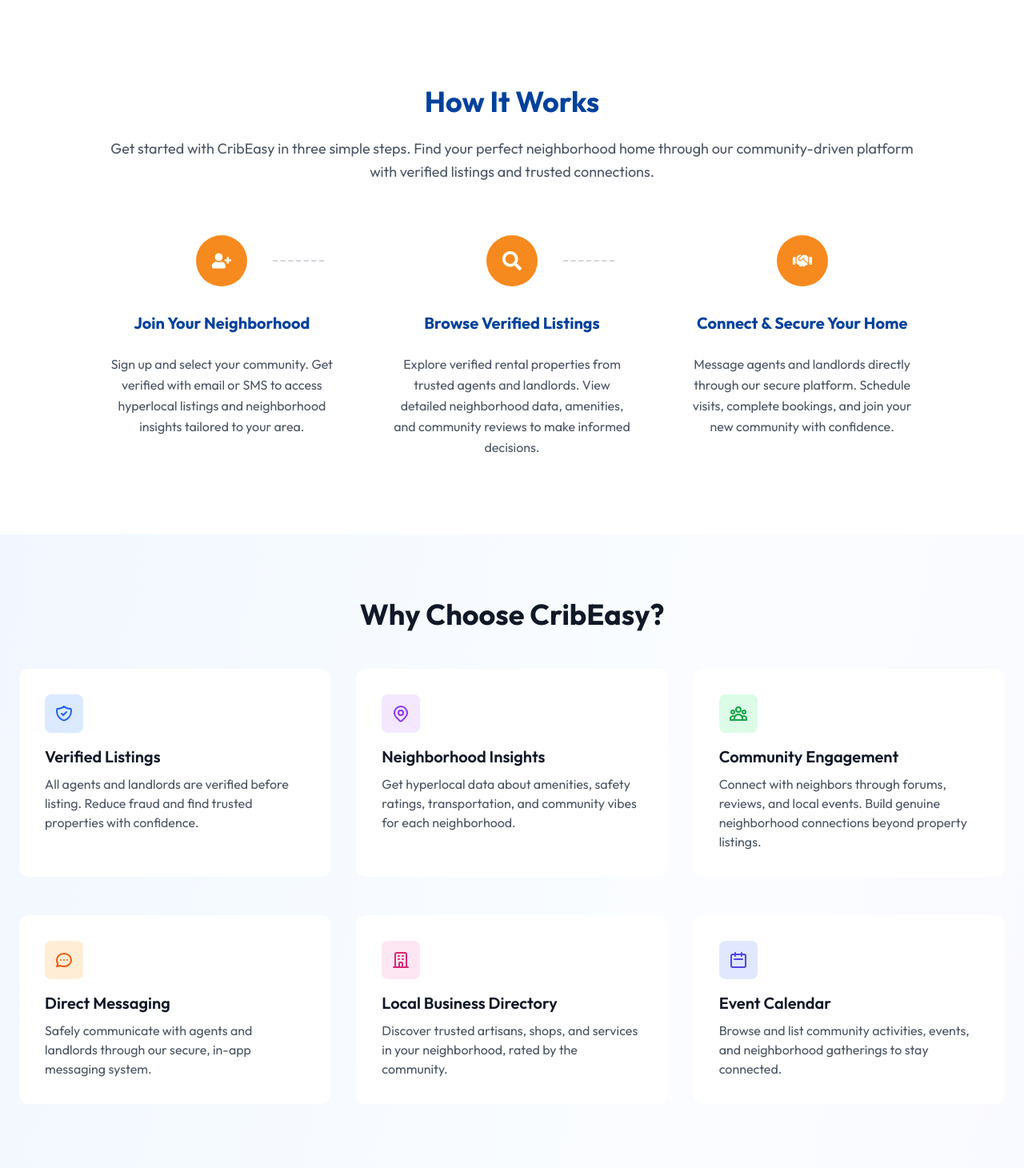
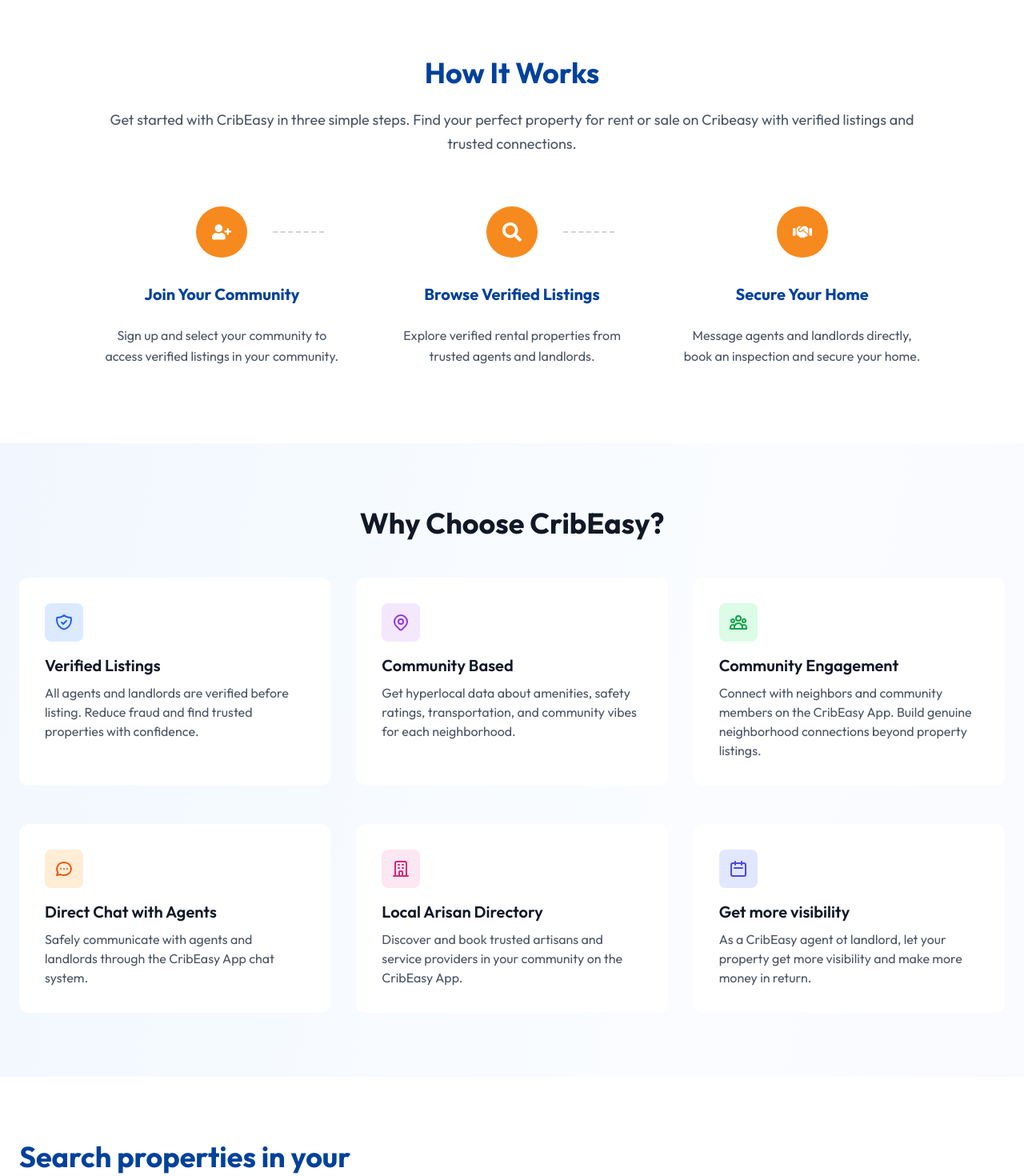
Before and after one commit to prestigetech02/cribeasy-landing, a Next.js app: page / in a window 1280 px wide. Shown: the part 920-2390 px from the top of the page at 80% size. Built offline with nearby package versions, Linux system fonts and the light colour scheme; no server answers.

Commit message:
new update

```diff
--- a/app/page.tsx
+++ b/app/page.tsx
@@ -13,8 +13,8 @@
     "@type": "Organization",
     "name": "CribEasy",
     "description": "Community-driven real estate platform connecting renters, agents, and residents through verified listings and neighborhood insights",
-    "url": process.env.NEXT_PUBLIC_SITE_URL || "https://cribeasy.com",
-    "logo": `${process.env.NEXT_PUBLIC_SITE_URL || "https://cribeasy.com"}/images/cribeasy-logo.jpg`,
+    "url": process.env.NEXT_PUBLIC_SITE_URL || "https://cribeasyapp.com",
+    "logo": `${process.env.NEXT_PUBLIC_SITE_URL || "https://cribeasyapp.com"}/images/cribeasy-logo.jpg`,
     "sameAs": [
       "https://twitter.com/cribeasy",
       "https://facebook.com/cribeasy",
@@ -23,7 +23,7 @@
     "contactPoint": {
       "@type": "ContactPoint",
       "contactType": "Customer Service",
-      "email": "support@cribeasy.com"
+      "email": "support@cribeasyapp.com"
     }
   };
 
@@ -31,12 +31,12 @@
     "@context": "https://schema.org",
     "@type": "WebSite",
     "name": "CribEasy",
-    "url": process.env.NEXT_PUBLIC_SITE_URL || "https://cribeasy.com",
+    "url": process.env.NEXT_PUBLIC_SITE_URL || "https://cribeasyapp.com",
     "potentialAction": {
       "@type": "SearchAction",
       "target": {
         "@type": "EntryPoint",
-        "urlTemplate": `${process.env.NEXT_PUBLIC_SITE_URL || "https://cribeasy.com"}/search?q={search_term_string}`
+        "urlTemplate": `${process.env.NEXT_PUBLIC_SITE_URL || "https://cribeasyapp.com"}/search?q={search_term_string}`
       },
       "query-input": "required name=search_term_string"
     }
@@ -192,12 +192,12 @@
                   on Cribeasy
                 </h1>
                 <p className="text-gray-600 mb-8 leading-relaxed text-[20px] md:text-[22px]">
-                  A community-driven real estate platform connecting renters, agents, and residents through
-                  verified listings, neighborhood insights, and trusted community connections.
+                The first community-driven real estate platform in Nigeria connecting you
+                with verified listings, trusted agents, and local insights
                 </p>
                 <div className="flex flex-col sm:flex-row items-center gap-4">
                   <button className="text-white px-8 py-5 rounded-full font-medium transition-colors shadow-lg w-full sm:w-auto text-[20px]" style={{ backgroundColor: '#00419c' }} onMouseEnter={(e) => e.currentTarget.style.backgroundColor = '#003080'} onMouseLeave={(e) => e.currentTarget.style.backgroundColor = '#00419c'}>
-                    Get Started
+                    Download the App
                   </button>
                 </div>
               </div>
@@ -227,8 +227,8 @@
           <div className="max-w-5xl mx-auto text-center">
             <h2 className="text-4xl font-bold mb-6" style={{ color: '#00419c' }}>How It Works</h2>
             <p className="text-lg text-gray-600 mb-16 leading-relaxed">
-              Get started with CribEasy in three simple steps. Find your perfect neighborhood home
-              through our community-driven platform with verified listings and trusted connections.
+              Get started with CribEasy in three simple steps. Find your perfect property for rent or sale
+              on Cribeasy with verified listings and trusted connections.
             </p>
 
             {/* Steps */}
@@ -241,10 +241,10 @@
                     {/* Connector Line to Step 2 */}
                     <div className="hidden md:block absolute top-1/2 left-full w-16 h-0.5 border-t-2 border-dashed border-gray-300" style={{ transform: 'translateY(-50%)', marginLeft: '2rem' }}></div>
                   </div>
-                  <h3 className="text-xl font-bold mb-6" style={{ color: '#00419c' }}>Join Your Neighborhood</h3>
+                  <h3 className="text-xl font-bold mb-6" style={{ color: '#00419c' }}>Join Your Community</h3>
                   <p className="text-gray-600 leading-relaxed">
-                    Sign up and select your community. Get verified with email or SMS to access
-                    hyperlocal listings and neighborhood insights tailored to your area.
+                    Sign up and select your community to access
+                    verified listings in your community.
                   </p>
                 </div>
 
@@ -257,8 +257,7 @@
                   </div>
                   <h3 className="text-xl font-bold mb-6" style={{ color: '#00419c' }}>Browse Verified Listings</h3>
                   <p className="text-gray-600 leading-relaxed">
-                    Explore verified rental properties from trusted agents and landlords. View
-                    detailed neighborhood data, amenities, and community reviews to make informed decisions.
+                    Explore verified rental properties from trusted agents and landlords.
                   </p>
                 </div>
 
@@ -267,10 +266,10 @@
                   <div className="w-16 h-16 rounded-full flex items-center justify-center mx-auto mb-8" style={{ backgroundColor: '#F68A1E' }}>
                     <FaHandshake className="text-2xl text-white" />
                   </div>
-                  <h3 className="text-xl font-bold mb-6" style={{ color: '#00419c' }}>Connect & Secure Your Home</h3>
+                  <h3 className="text-xl font-bold mb-6" style={{ color: '#00419c' }}>Secure Your Home</h3>
                   <p className="text-gray-600 leading-relaxed">
-                    Message agents and landlords directly through our secure platform. Schedule visits,
-                    complete bookings, and join your new community with confidence.
+                    Message agents and landlords directly,
+                    book an inspection and secure your home.
                   </p>
                 </div>
               </div>
@@ -305,7 +304,7 @@
                 <path strokeLinecap="round" strokeLinejoin="round" strokeWidth={2} d="M15 11a3 3 0 11-6 0 3 3 0 016 0z" />
               </svg>
             </div>
-            <h3 className="text-xl font-semibold text-gray-900 mb-2">Neighborhood Insights</h3>
+            <h3 className="text-xl font-semibold text-gray-900 mb-2">Community Based</h3>
             <p className="text-gray-600">
               Get hyperlocal data about amenities, safety ratings, transportation, and community vibes
               for each neighborhood.
@@ -319,7 +318,7 @@
             </div>
             <h3 className="text-xl font-semibold text-gray-900 mb-2">Community Engagement</h3>
             <p className="text-gray-600">
-              Connect with neighbors through forums, reviews, and local events. Build genuine
+              Connect with neighbors and community members on the CribEasy App. Build genuine
               neighborhood connections beyond property listings.
             </p>
           </div>
@@ -333,9 +332,9 @@
                 <path strokeLinecap="round" strokeLinejoin="round" strokeWidth={2} d="M8 12h.01M12 12h.01M16 12h.01M21 12c0 4.418-4.03 8-9 8a9.863 9.863 0 01-4.255-.949L3 20l1.395-3.72C3.512 15.042 3 13.574 3 12c0-4.418 4.03-8 9-8s9 3.582 9 8z" />
               </svg>
             </div>
-            <h3 className="text-xl font-semibold text-gray-900 mb-2">Direct Messaging</h3>
+            <h3 className="text-xl font-semibold text-gray-900 mb-2">Direct Chat with Agents</h3>
             <p className="text-gray-600">
-              Safely communicate with agents and landlords through our secure, in-app messaging system.
+              Safely communicate with agents and landlords through the CribEasy App chat system.
             </p>
           </div>
           <div className="bg-white p-8 rounded-xl">
@@ -344,9 +343,9 @@
                 <path strokeLinecap="round" strokeLinejoin="round" strokeWidth={2} d="M19 21V5a2 2 0 00-2-2H7a2 2 0 00-2 2v16m14 0h2m-2 0h-5m-9 0H3m2 0h5M9 7h1m-1 4h1m4-4h1m-1 4h1m-5 10v-5a1 1 0 011-1h2a1 1 0 011 1v5m-4 0h4" />
               </svg>
             </div>
-            <h3 className="text-xl font-semibold text-gray-900 mb-2">Local Business Directory</h3>
+            <h3 className="text-xl font-semibold text-gray-900 mb-2">Local Arisan Directory</h3>
             <p className="text-gray-600">
-              Discover trusted artisans, shops, and services in your neighborhood, rated by the community.
+              Discover and book trusted artisans and service providers in your community on the CribEasy App.
             </p>
           </div>
           <div className="bg-white p-8 rounded-xl">
@@ -355,9 +354,9 @@
                 <path strokeLinecap="round" strokeLinejoin="round" strokeWidth={2} d="M8 7V3m8 4V3m-9 8h10M5 21h14a2 2 0 002-2V7a2 2 0 00-2-2H5a2 2 0 00-2 2v12a2 2 0 002 2z" />
               </svg>
             </div>
-            <h3 className="text-xl font-semibold text-gray-900 mb-2">Event Calendar</h3>
+            <h3 className="text-xl font-semibold text-gray-900 mb-2">Get more visibility</h3>
             <p className="text-gray-600">
-              Browse and list community activities, events, and neighborhood gatherings to stay connected.
+              As a CribEasy agent ot landlord, let your property get more visibility and make more money in return.
             </p>
           </div>
         </div>
```
